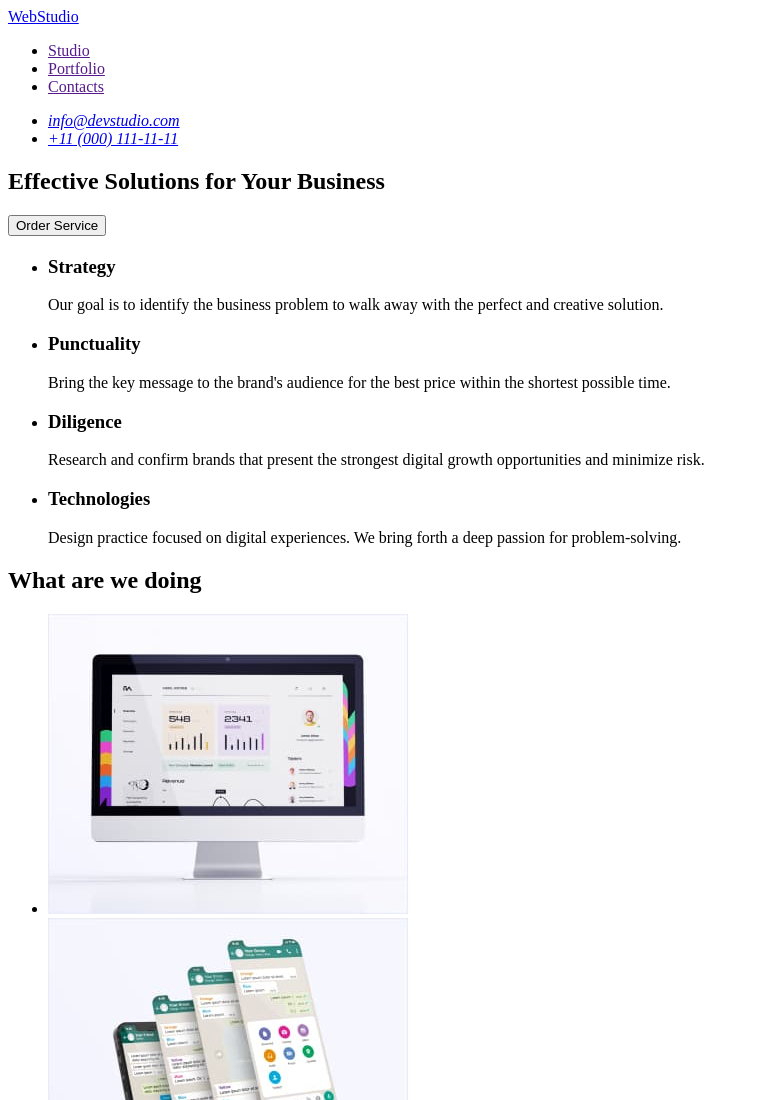
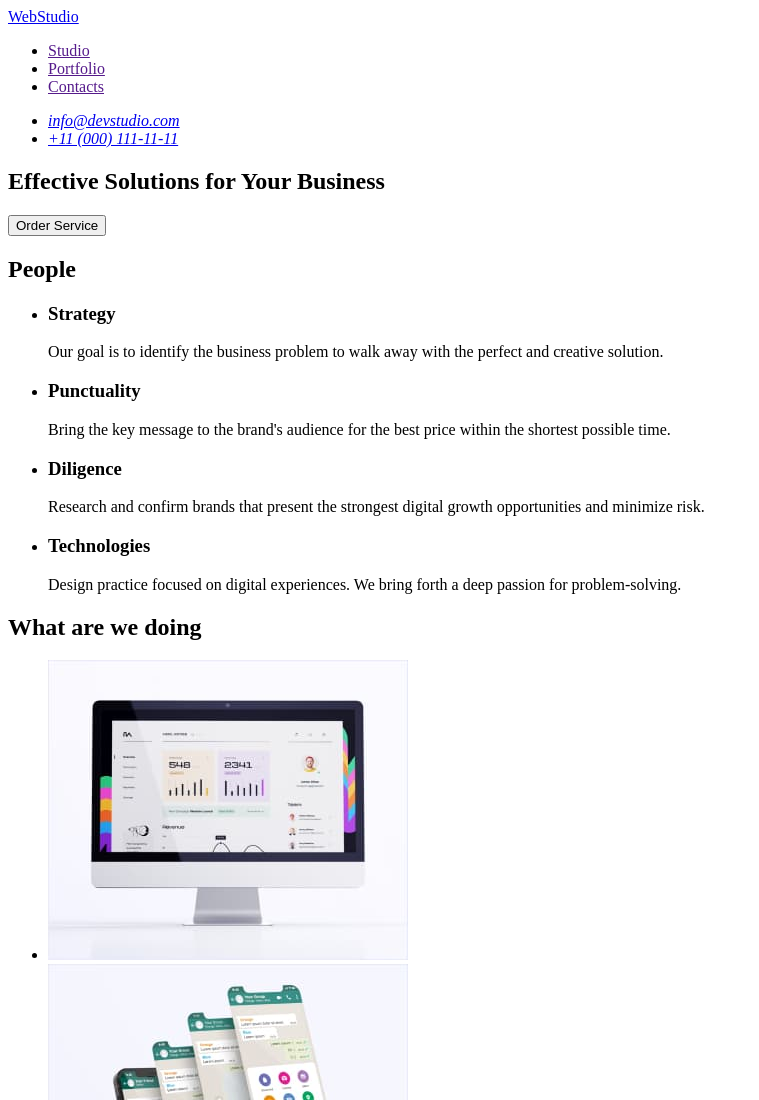
Before and after one commit to Vladyslav6/HomeWork1new, a plain HTML site: page index.html in a window 1280 px wide. Shown: the top 1100 px of the page, without its empty margins (0-759 px from the left). Drawn offline with Linux system fonts and the light colour scheme.

Commit message:
Update index.html

```diff
--- a/index.html
+++ b/index.html
@@ -18,7 +18,7 @@
       <address>
         <ul>
           <li><a href="mailto:info@devstudio.com">info@devstudio.com</a></li>
-          <li><a href="tel:+110001111111">+11 (000) 111-11-11</a></li>
+          <li><a href="tel:+110001111111"> +11 (000) 111-11-11</a></li>
         </ul>
       </address>
     </header>
@@ -28,7 +28,7 @@
         <button type="button">Order Service</button>
       </section>
       <section>
-        <h2></h2>
+        <h2>People</h2>
         <ul>
           <li>
             <h3>Strategy</h3>
```
